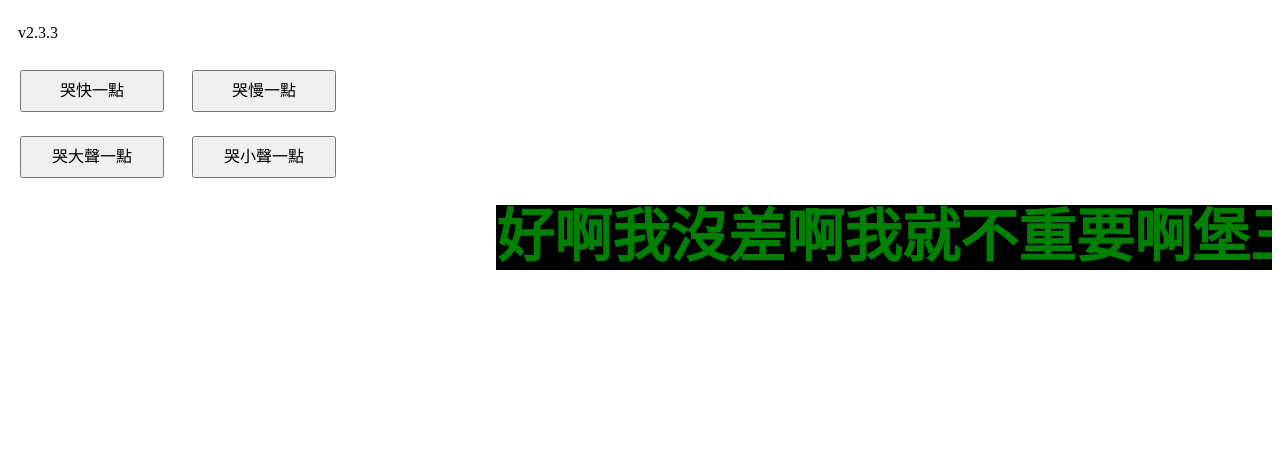
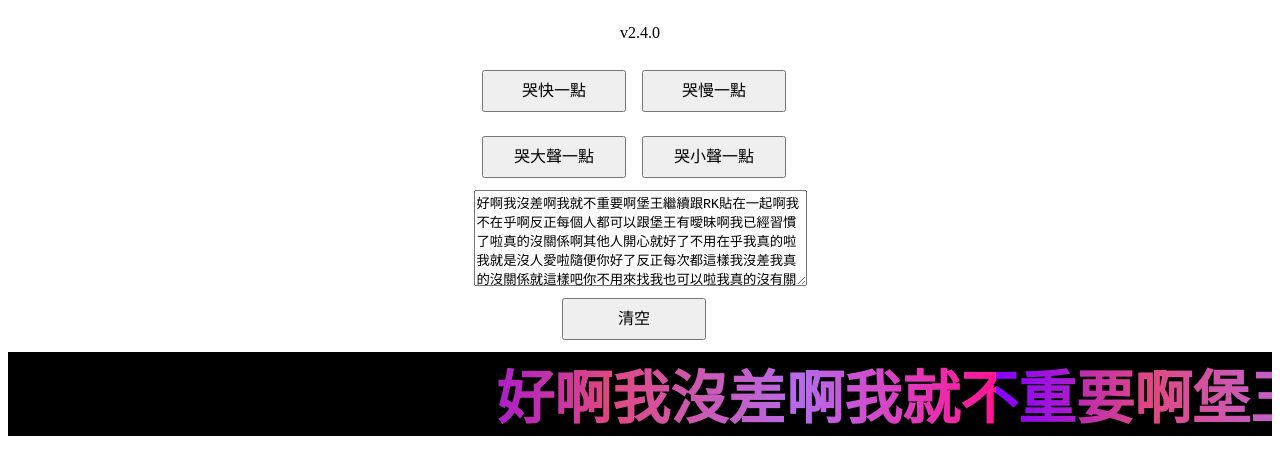
Before and after one commit to istkburgerking/istkburgerking.github.io, a plain HTML site: page index.html in a window 1280 px wide. Both pictures are taken after a click on the button "哭大聲一點". Drawn offline with nearby package versions, Linux system fonts and the light colour scheme; animation ran at ten frames a second.

Commit message:
v2.4.0 1. 加入文字漸變閃爍 2. 加入自由輸入內容的文字框 3. 調整 CSS

```diff
--- a/index.html
+++ b/index.html
@@ -2,32 +2,59 @@
 	<head>
 		<style>
 			html, body {
+				/* 禁止連點放大 */
 				touch-action: manipulation;
+
+				/* 禁止反白 */
+				-webkit-user-select:none;
+				-moz-user-select:none;
+				-o-user-select:none;
+				user-select:none;
 			}
 
-
+			/* 禁止左右滑動 */
 			.wrapper {
 				overflow-x: hidden;
+				text-align:center
 			}
 
 			button{
-				padding: 10px 10px 11px;
 				font-size: 16px;
-				width:144px;
-				height:42px;
-				line-height:16px;
-				margin: 12px;
+				width :144px;
+				height: 42px;
+				line-height: 16px;
+				margin: 12px 12px 12px 0px;
 			}
 
-			p{
-				padding: 0px 10px;
+			.BlackGround{
+				background: black;
+
+				/* 避免底下的span換行 */
+				white-space: nowrap;
 			}
 
+			/* 文字閃爍 */
+			@keyframes lustful {
+				0% {
+					background-position: 0;
+				}
+
+				100% {
+					background-position: -5000px;
+				}
+			}
+
+			/* 文字漸變 */
 			.CryContent{
+				font-weight: bold;
 				position: relative;
 				white-space: nowrap;
-				background-color: black;
 				font-size: 48px;
+				animation: 60s infinite linear lustful;
+				background: linear-gradient(90deg, #80f, #e04880, #b66bec, #ff1493);
+				background-clip: text;
+				-webkit-background-clip: text;
+				color: transparent;
 			}
 		</style>
 		<meta name="viewport" content="width=device-width, user-scalable=no">
@@ -35,45 +62,75 @@
 
 	<body>
 		<div class="wrapper">
-			<p>v2.3.3</p>
+			<p>v2.4.0</p>
 			<button type="button" id="cryQuick">哭快一點</button>
 			<button type="button" id="crySlow">哭慢一點</button>
 			<br>
 			<button type="button" id="cryLoud">哭大聲一點</button>
 			<button type="button" id="cryQuiet">哭小聲一點</button>
-
-			<STRONG>
-				<font color="green" class="CryContent" >
-					好啊我沒差啊我就不重要啊堡王繼續跟RK貼在一起啊我不在乎啊反正每個人都可以跟堡王有曖昧啊我已經習慣了啦真的沒關係啊其他人開心就好了不用在乎我真的啦我就是沒人愛啦隨便你好了反正每次都這樣我沒差我真的沒關係就這樣吧你不用來找我也可以啦我真的沒有關係你玩得開心就好我不會打擾到你不用陪我啦真的不用你不是跟他們玩得很開心嗎不需要我啦我只會吵到你而已不用這麼關心我我自己一個人就可以了我也很忙你才不是我的全世界沒有你我也可以玩得很開心真的不用你來陪我看你玩得開心就好了是我太情緒化又愛情緒勒索你真的不是你的問題啦從頭到尾都是我的問題你真的不用想那麼多我自己安靜一下就會好了你自己去玩吧我真的不難過嗯嗯嗯我不一定要你陪著看你跟他們玩的那麼開心我才不會吃醋你就當我在無理取鬧好了不用想那麼多你繼續去玩啊我真的不在意說了那麼多也只有我會在乎而已真的沒關係啦
-				</font>
-			</STRONG>
+			<br>
+			<textarea id="cryWhat" rows="6" cols="39">好啊我沒差啊我就不重要啊堡王繼續跟RK貼在一起啊我不在乎啊反正每個人都可以跟堡王有曖昧啊我已經習慣了啦真的沒關係啊其他人開心就好了不用在乎我真的啦我就是沒人愛啦隨便你好了反正每次都這樣我沒差我真的沒關係就這樣吧你不用來找我也可以啦我真的沒有關係你玩得開心就好我不會打擾到你不用陪我啦真的不用你不是跟他們玩得很開心嗎不需要我啦我只會吵到你而已不用這麼關心我我自己一個人就可以了我也很忙你才不是我的全世界沒有你我也可以玩得很開心真的不用你來陪我看你玩得開心就好了是我太情緒化又愛情緒勒索你真的不是你的問題啦從頭到尾都是我的問題你真的不用想那麼多我自己安靜一下就會好了你自己去玩吧我真的不難過嗯嗯嗯我不一定要你陪著看你跟他們玩的那麼開心我才不會吃醋你就當我在無理取鬧好了不用想那麼多你繼續去玩啊我真的不在意說了那麼多也只有我會在乎而已真的沒關係啦</textarea>
+			<br>
+			<button type="button" id="clearContent">清空</button>
+			<div class="BlackGround"></div>
 		</div>
 
 		<script src="https://ajax.googleapis.com/ajax/libs/jquery/3.7.1/jquery.min.js"></script>
 		<script>
 			let crySpeed = 1;
-			let billboard = document.querySelector(".CryContent");
+
+			let blackGround = document.querySelector(".BlackGround");
 
 			$(function () {
+				addCryWhat();
 				startBillboard();
 			});
 
-			function getBillboardWidth() {
-				return billboard.offsetWidth;
+			/* 要切開來才可以讓整段文字漸變，
+			如果沒有切開來，抓到的寬度是容器（畫面），導致漸變作用範圍就只有一開始畫面上的一行文字，沒有包含畫面外的右邊文字*/
+			function addCryWhat(){
+				let cryWhat = document.getElementById("cryWhat").value;
+
+				blackGround.innerHTML = "";
+
+				// 每 10 個字就切一塊
+				for (let i = 0; i < cryWhat.length; i += 10) {
+        			blackGround.innerHTML += '<span class="CryContent">' + cryWhat.substring(i, i + 10) + '</span>';
+    			}
 			}
 
+			//計算所有跑馬燈綜合寬度
+			function getBillboardWidth() {
+
+				let sumWidth = 0;
+				let billboard = document.querySelectorAll(".CryContent");
+
+				billboard.forEach(function (eachBoard) {
+					sumWidth += eachBoard.offsetWidth;
+				});
+
+				return sumWidth;
+			}
+
+			//視窗寬度
 			function getWindowWidth() {
 				return window.innerWidth;
 			}
 
+			//移動所有跑馬燈
 			function startBillboard() {
 				let initLeft = getWindowWidth();
+
 				let timer = setInterval(() => {
 					if (initLeft < getBillboardWidth() * -1) {
 						initLeft = getWindowWidth();
 					}
 					initLeft -= crySpeed;
-					billboard.style.left = initLeft + "px";
+
+					let billboard = document.querySelectorAll(".CryContent");
+					billboard.forEach(function (eachBoard) {
+						eachBoard.style.left = initLeft + "px";
+					});
 				}, 10);
 			}
 
@@ -92,19 +149,39 @@
 
 			$( "#cryLoud" ).on( "click", function() {
 				let nowSize = $(".CryContent").css('font-size');
-				billboard.style.fontSize = (parseInt(nowSize, 10) + 10) + "px";
+				let billboard = document.querySelectorAll(".CryContent");
+
+				billboard.forEach(function (eachBoard) {
+					eachBoard.style.fontSize = (parseInt(nowSize, 10) + 10) + "px";
+				});
 			} );
 
 			$( "#cryQuiet" ).on( "click", function() {
 				let nowSize = $(".CryContent").css('font-size');
+				let billboard = document.querySelectorAll(".CryContent");
+
 				if(nowSize != "8px"){
-					billboard.style.fontSize = (parseInt(nowSize, 10) - 10) + "px";
+
+					billboard.forEach(function (eachBoard) {
+						eachBoard.style.fontSize = (parseInt(nowSize, 10) - 10) + "px";
+					});
 				}
 				else{
 					alert("已哭到最小聲！");
 				}
 			} );
 
+			//清掉 textarea、跑馬燈
+			$( "#clearContent" ).on( "click", function() {
+				document.getElementById("cryWhat").value = "";
+				blackGround.innerHTML = "";
+			} );
+
+			//輸入時，更新跑馬燈
+			$("#cryWhat").on("input", function() {
+				addCryWhat();
+			});
+
 		</script>
 	</body>
 </html>
```
